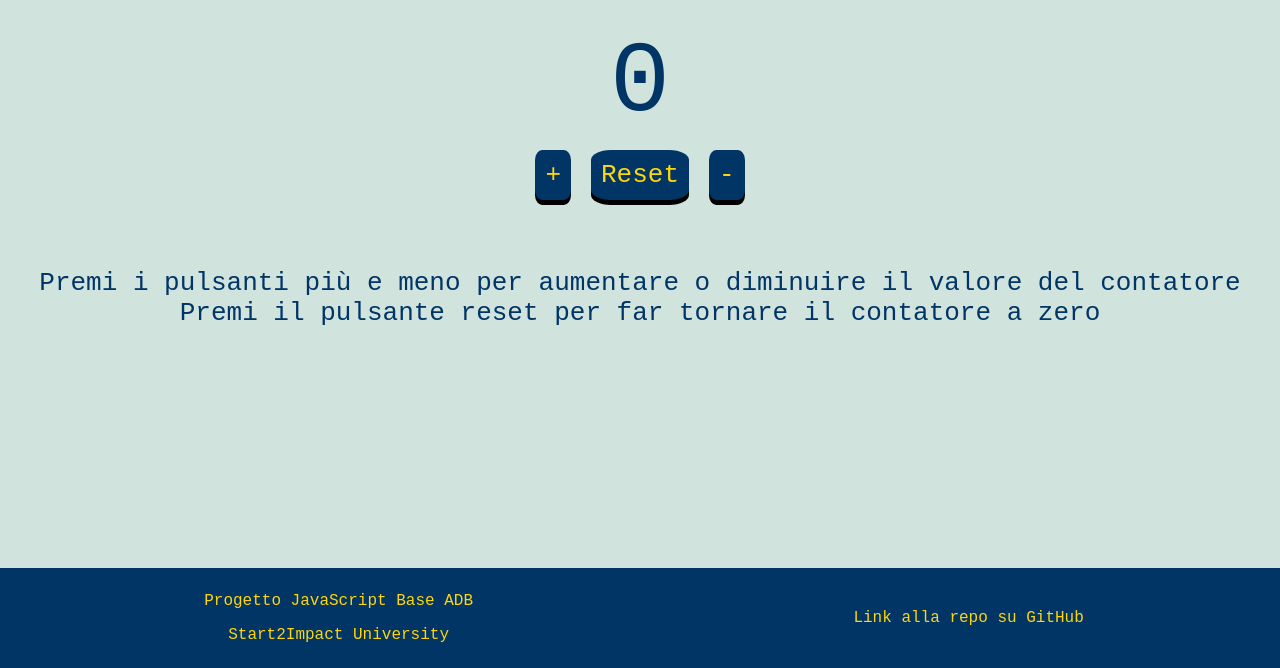
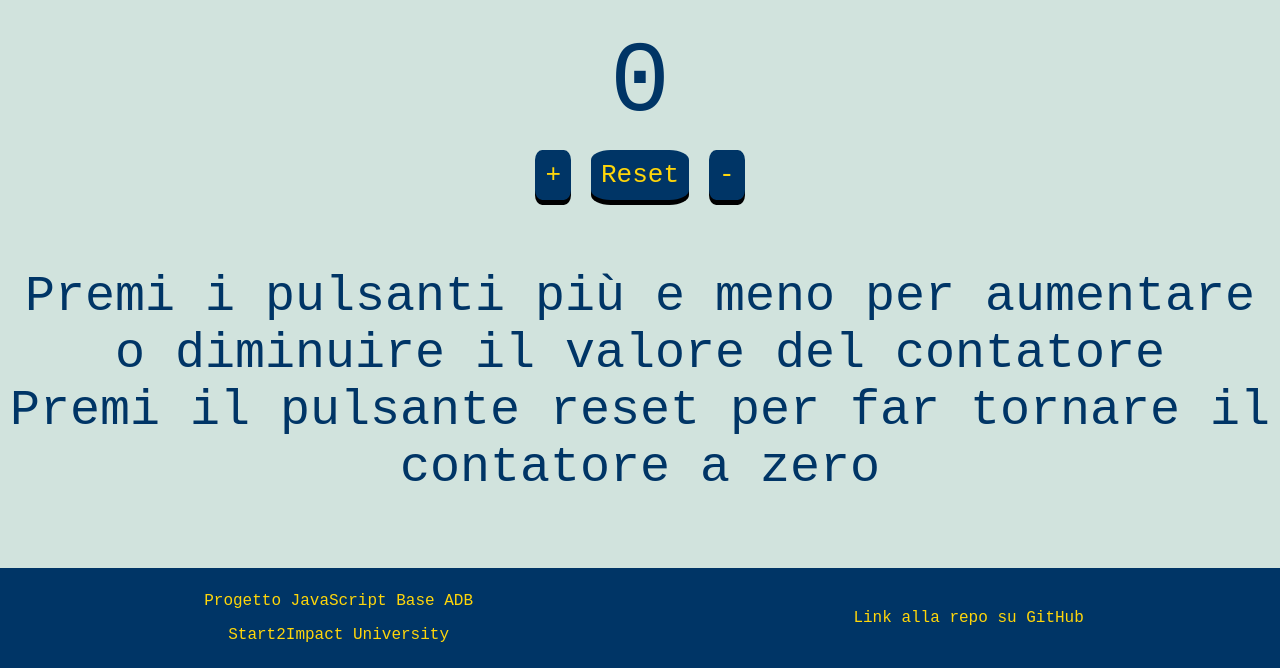
Before and after one commit to AleDeb93/counter-js, a plain HTML site: page index.html in a window 1280 px wide. Shown: the part 132-800 px from the top of the page. Drawn offline with Linux system fonts and the light colour scheme.

Commit message:
Update style.css

```diff
--- a/assets/css/style.css
+++ b/assets/css/style.css
@@ -58,7 +58,7 @@ button:active{
     text-align: center;
     justify-content: center;
     align-items: center;
-    font-size: xx-large;
+    font-size: 50px;
 }
 @media only screen and (max-width: 600px){
     .istruzioni{
```
